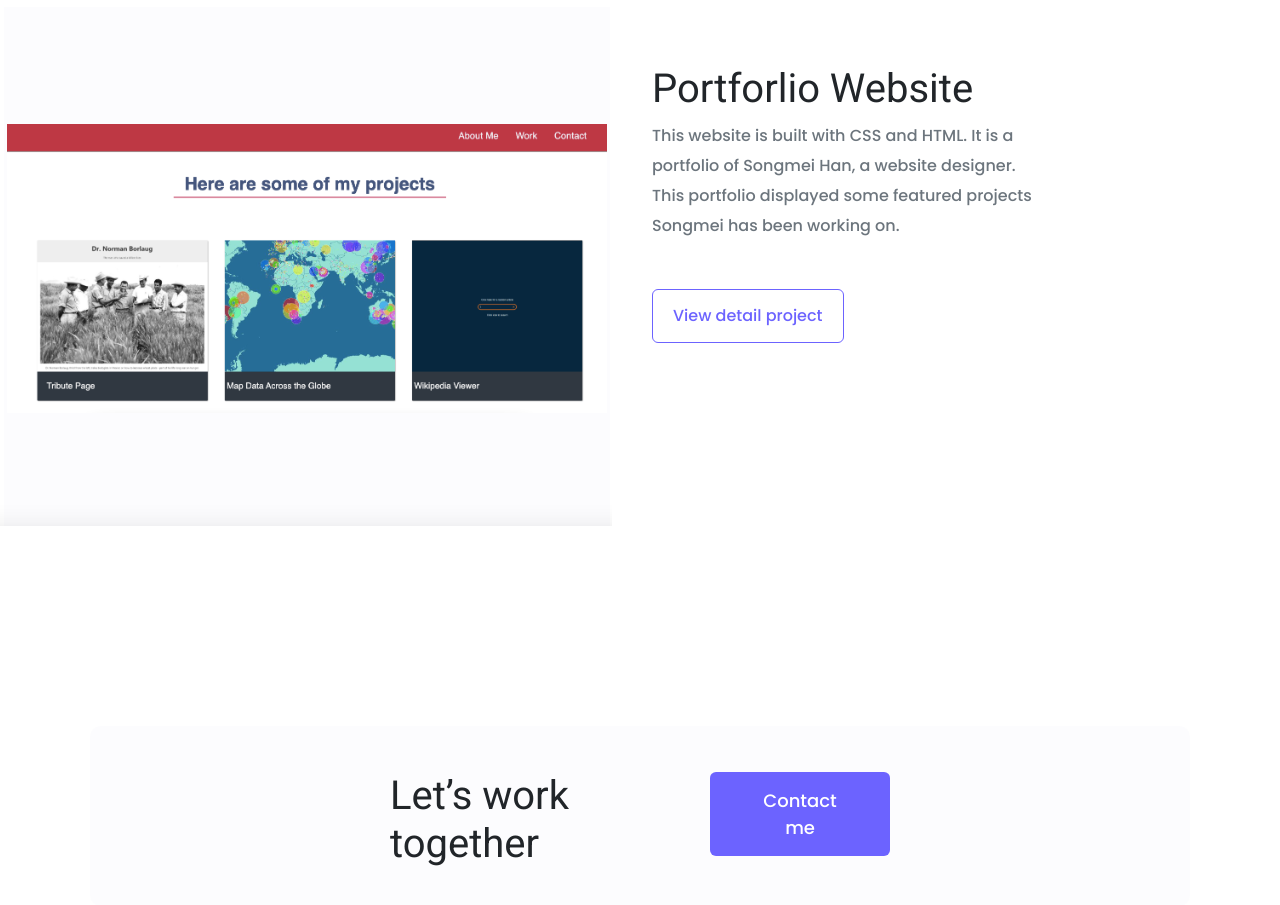
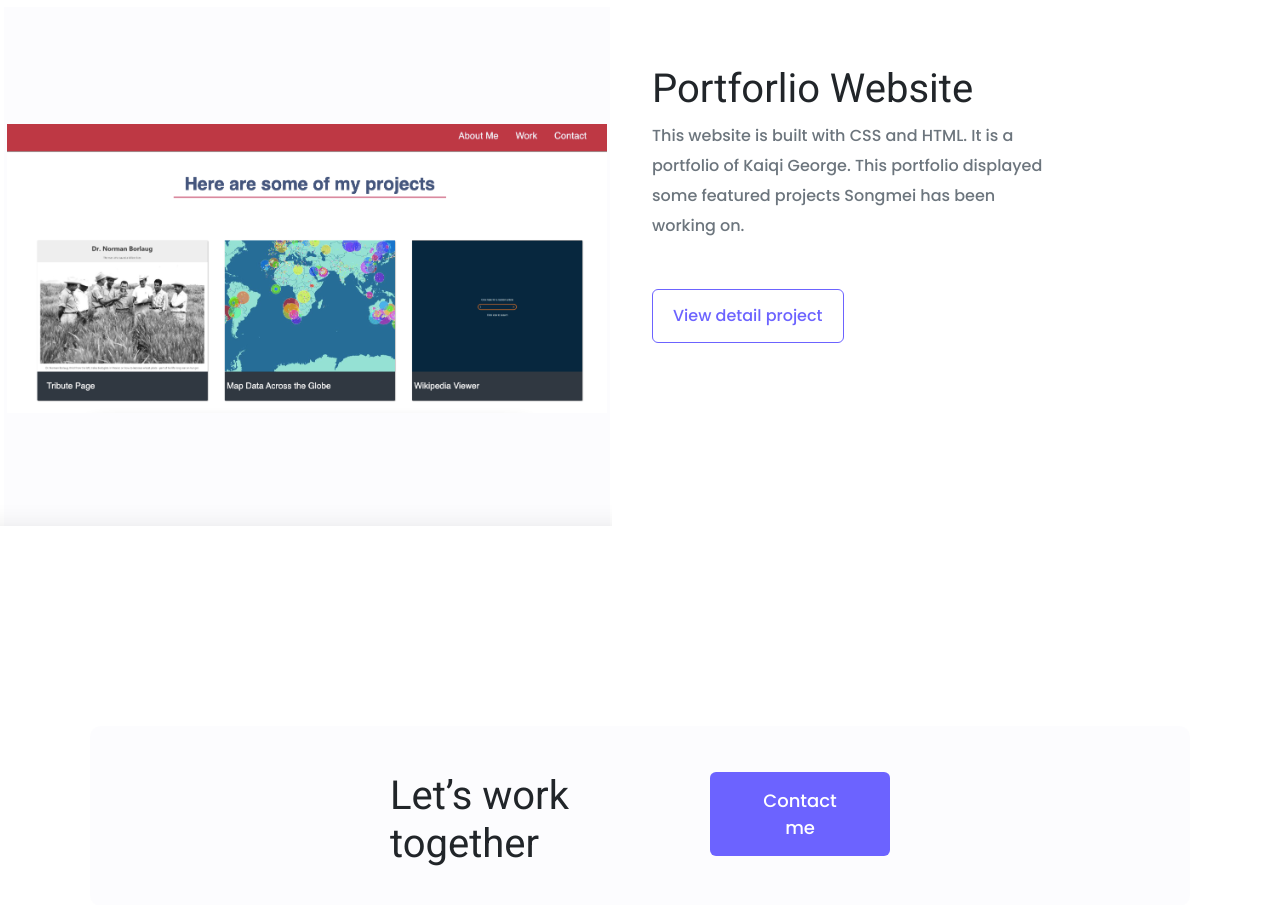
Before and after one commit to KaiqiGeorge/Kaiqi-Portforlio, a plain HTML site: page index.html in a window 1280 px wide. Shown: the part 2020-2925 px from the top of the page. Drawn offline with nearby package versions, Linux system fonts and the light colour scheme; a web font is replaced by a local one.

Commit message:
Update index.html
change the website link

```diff
--- a/index.html
+++ b/index.html
@@ -146,12 +146,11 @@
       <div class="col mb-5 project-description">
         <h2>Portforlio Website</h2>
         <p class="text-muted mb-5">
-          This website is built with CSS and HTML. It is a portfolio of Songmei
-          Han, a website designer. This portfolio displayed some featured
+          This website is built with CSS and HTML. It is a portfolio of Kaiqi George. This portfolio displayed some featured
           projects Songmei has been working on.
         </p>
         <a
-          href="https://elaborate-sherbet-a4d973.netlify.app/"
+          href="kaiqigeorge.dev"
           target="_blank"
           class="btn btn-branding-outline"
         >
```
